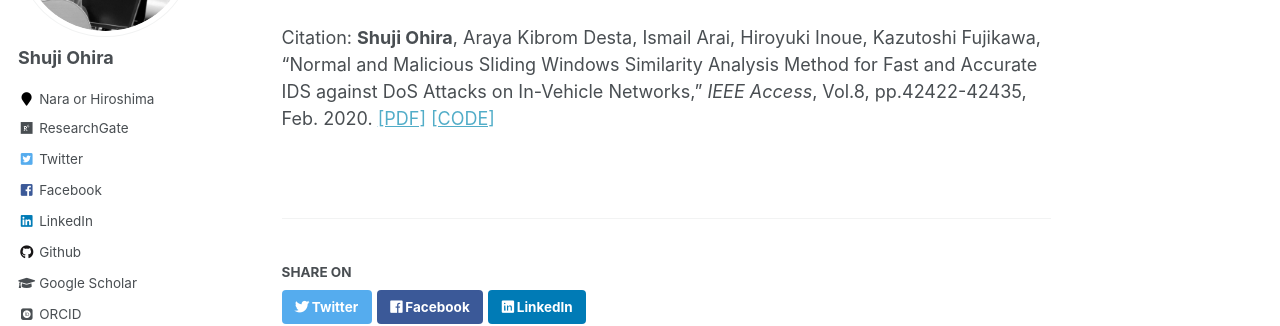
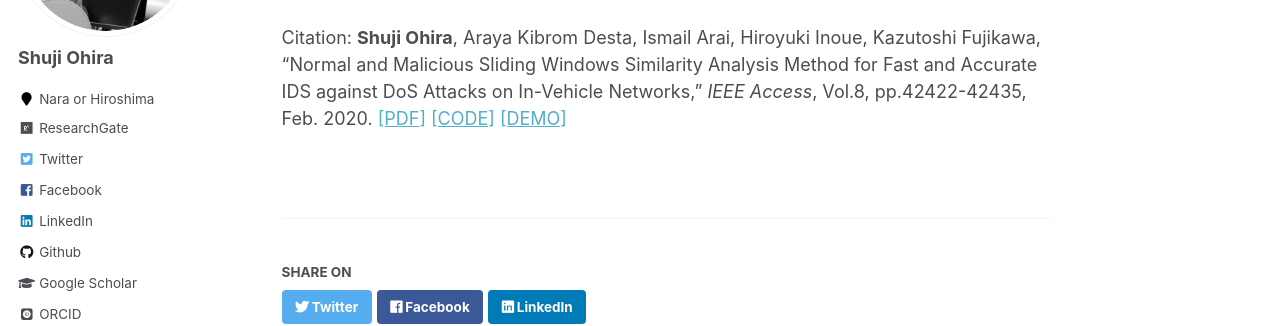
Before and after one commit to shuji-oh/shuji-oh.github.io, a Jekyll site: the page built from _publications/entropy-manipulated-attacks.md, in a window 1280 px wide. Shown: the part 247-573 px from the top of the page. Built offline with Jekyll 4.4.1, drawn with Linux system fonts in a browser that asks for light colours; some web fonts are replaced.

Commit message:
add video

```diff
--- a/_layouts/single.html
+++ b/_layouts/single.html
@@ -43,7 +43,7 @@ layout: default
         {% endif %}
 
 
-        {% if page.citation and page.paperurl and page.codeurl and page.demoourl %}
+        {% if page.citation and page.paperurl and page.codeurl and page.demourl %}
           <p>Citation: {{ page.citation }} <a href="{{ page.paperurl }}">[PDF]</a> <a href="{{ page.codeurl }}">[CODE]</a> <a href="{{ page.demourl }}">[DEMO]</a></p>
         {% elsif page.citation and page.paperurl and page.codeurl %}
           <p>Citation: {{ page.citation }} <a href="{{ page.paperurl }}">[PDF]</a> <a href="{{ page.codeurl }}">[CODE]</a></p>
```
